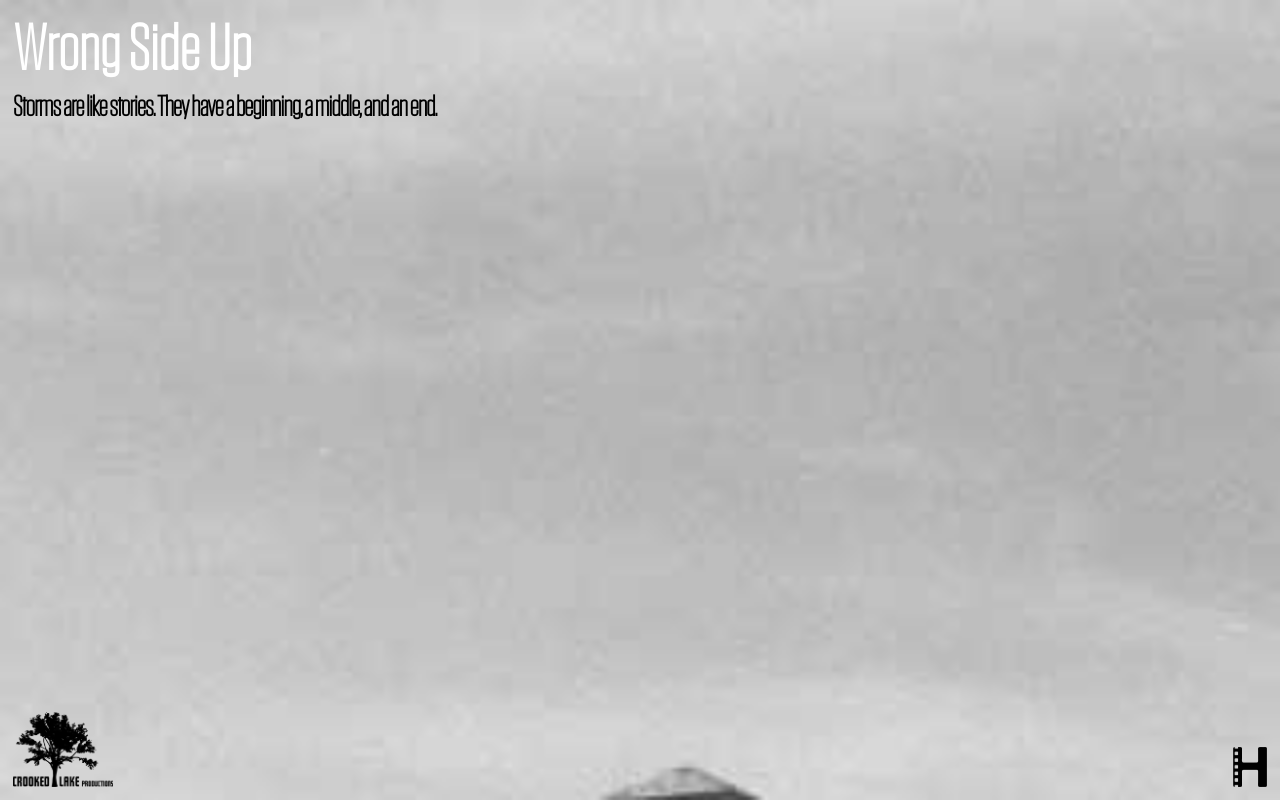
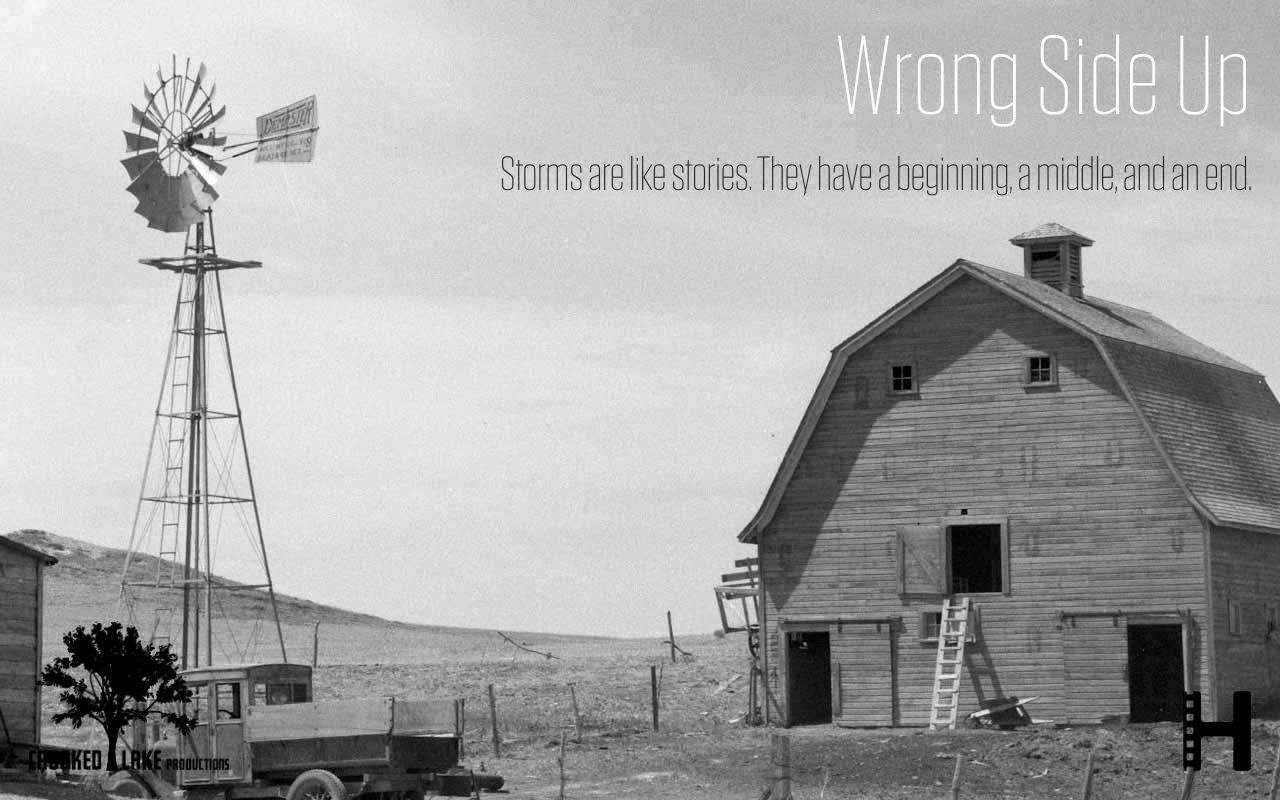
Before and after one commit to folktrash/wrongsideup, a plain HTML site: page index.html in a window 1280 px wide. Drawn offline with Linux system fonts and the light colour scheme.

Commit message:
Desktop.

```diff
--- a/_/css/css.css
+++ b/_/css/css.css
@@ -23,7 +23,7 @@ body {
 	padding:0.8em;
 }
 
-h1 {font-size:4.0em;color:#fff;}
+h1 {font-size:4.0em;color:#fff;font-weight:normal;}
 h2 {font-size:1.8em;letter-spacing:-1px;}
 
 .producer {
@@ -45,18 +45,25 @@ h2 {font-size:1.8em;letter-spacing:-1px;}
 }
 
 @media only screen and (-webkit-min-device-pixel-ratio: 2) {/* retina */
-
-	body {
-		background-image:url(../img/bg-retina.jpg);
-
-	}
-
-
+	body {background-image:url(../img/bg-retina.jpg);}
 }
 
 
-@media only screen and (min-width: 801px) {/* desktop*/
+@media only screen and (min-width: 768px) {/**/
 
+	body {
+		background-image:url(../img/bg-hd.jpg);
+		background-size:auto;
+		padding-right:1.8em;
+	}
 
+	h1, h2 {text-align:right;}
+
+	h1 {font-size:7.0em;}
+	h2 {font-size:3.0em;font-weight:normal;color:#000;color:rgba(0,0,0,0.8);}
+
+	.producer {bottom:1.8em;width:200px;height:200px;}
+	.producer-clp {left:1.8em;}
+	.producer-hdm {right:1.8em;}
 
 }
```
Also changed, not shown: _/img/bg-hd.jpg (added).
